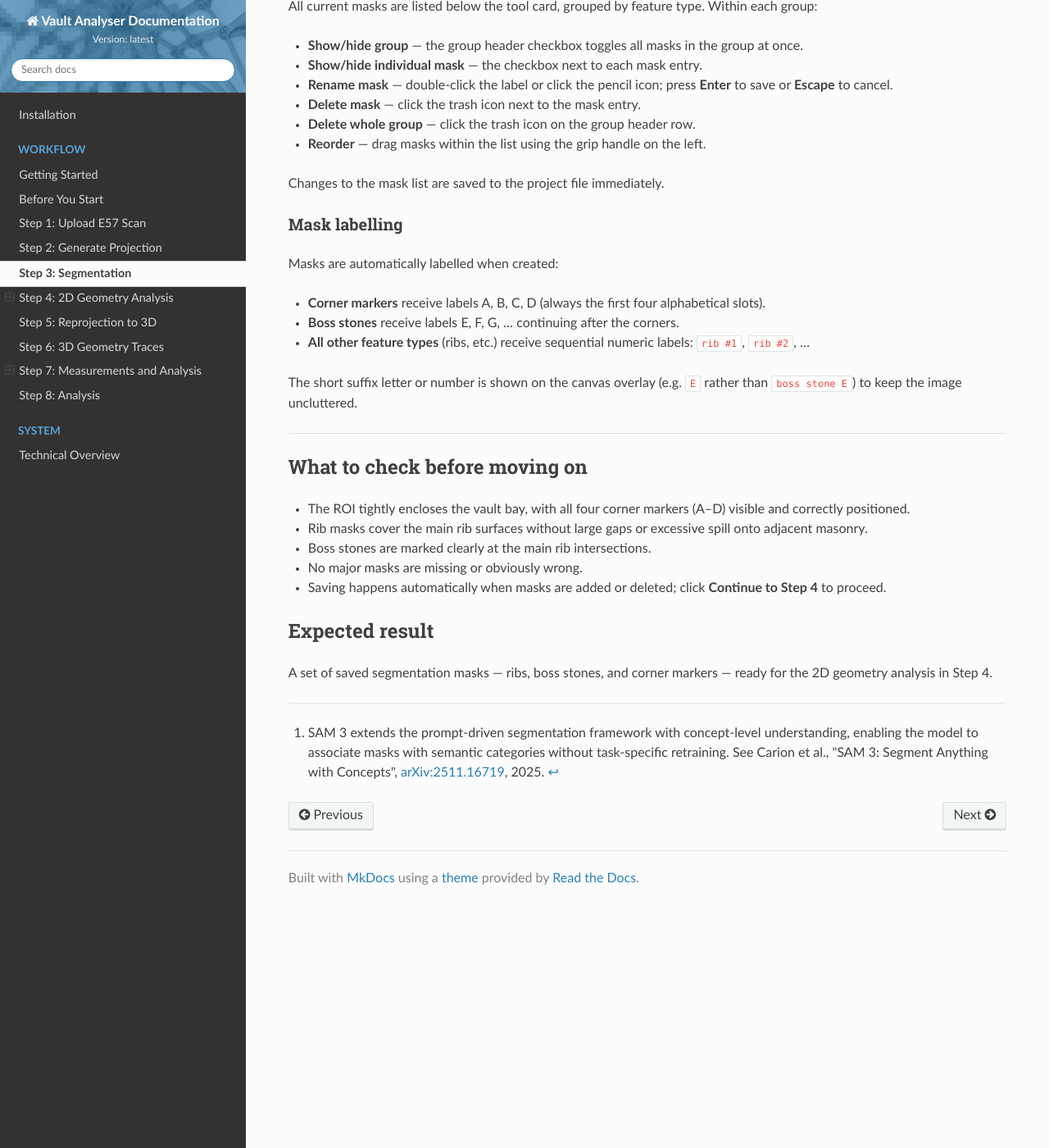
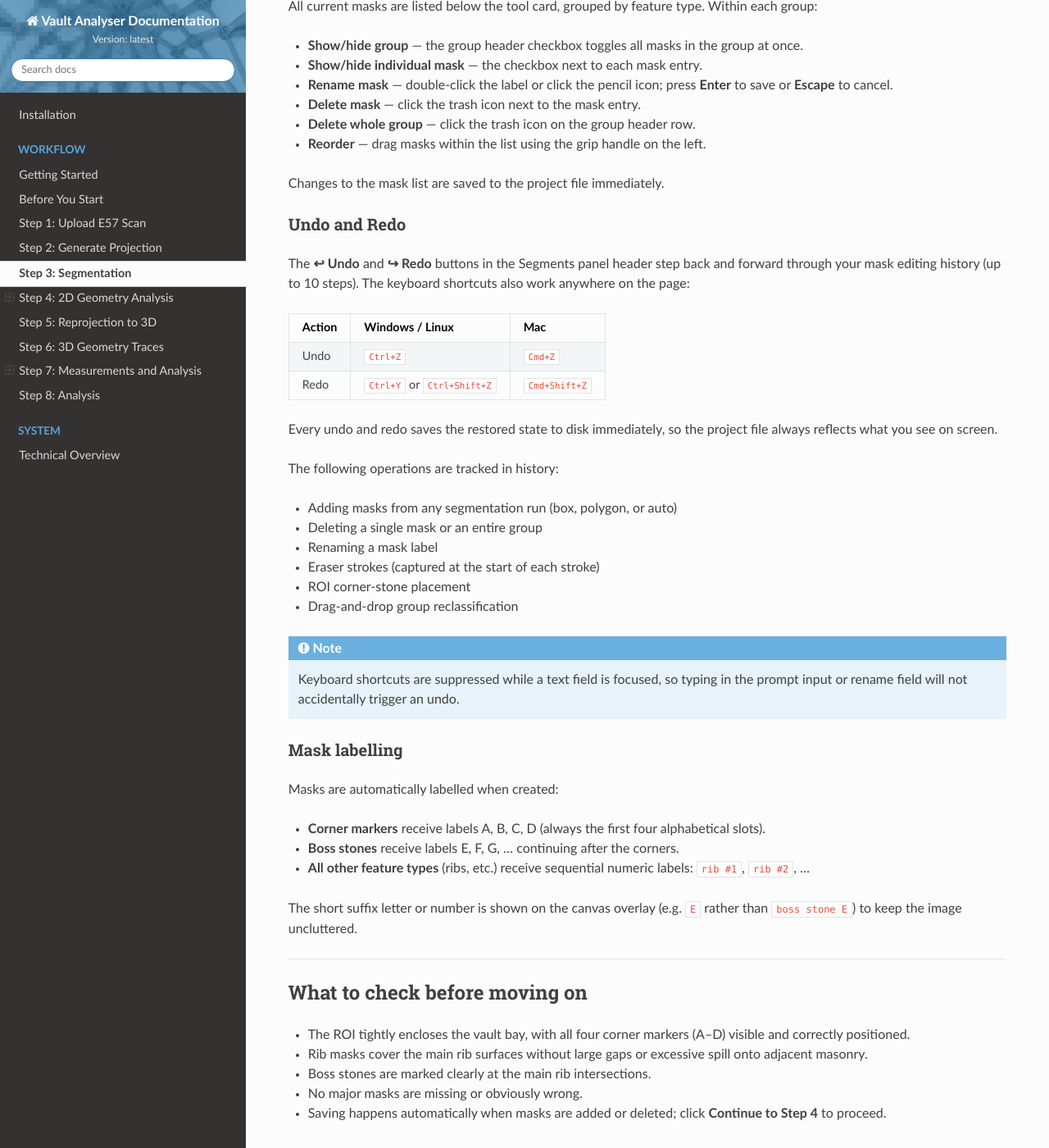
Before and after one commit to DavidJBoardman/ai-vault-dashboard, an MkDocs documentation site: the page built from docs/workflow/step-3-segmentation.md, in a window 1280 px wide and 1400 px high, scrolled down 7797 px. Shown: the whole window at 82% size. Built offline with MkDocs 1.6.1, drawn with Linux system fonts in a browser that asks for light colours; nearby versions of some CDN libraries.

Commit message:
docs: document undo/redo for Step 3 segmentation (SEG-01)
Added an 'Undo and Redo' subsection to the Segments panel docs covering
the toolbar buttons, Ctrl+Z / Ctrl+Y keyboard shortcuts, which operations
are tracked, and the save-on-undo behaviour. Updated the pipeline
keyboard shortcuts table with the new undo/redo entries.

```diff
--- a/docs/workflow/step-3-segmentation.md
+++ b/docs/workflow/step-3-segmentation.md
@@ -200,6 +200,29 @@ All current masks are listed below the tool card, grouped by feature type. Withi
 
 Changes to the mask list are saved to the project file immediately.
 
+### Undo and Redo
+
+The **↩ Undo** and **↪ Redo** buttons in the Segments panel header step back and forward through your mask editing history (up to 10 steps). The keyboard shortcuts also work anywhere on the page:
+
+| Action | Windows / Linux | Mac |
+|--------|----------------|-----|
+| Undo | `Ctrl+Z` | `Cmd+Z` |
+| Redo | `Ctrl+Y` or `Ctrl+Shift+Z` | `Cmd+Shift+Z` |
+
+Every undo and redo saves the restored state to disk immediately, so the project file always reflects what you see on screen.
+
+The following operations are tracked in history:
+
+- Adding masks from any segmentation run (box, polygon, or auto)
+- Deleting a single mask or an entire group
+- Renaming a mask label
+- Eraser strokes (captured at the start of each stroke)
+- ROI corner-stone placement
+- Drag-and-drop group reclassification
+
+!!! note
+    Keyboard shortcuts are suppressed while a text field is focused, so typing in the prompt input or rename field will not accidentally trigger an undo.
+
 ### Mask labelling
 
 Masks are automatically labelled when created:
```
Also changed, not shown: docs/workflow/pipeline.md (+2 -0 lines).
